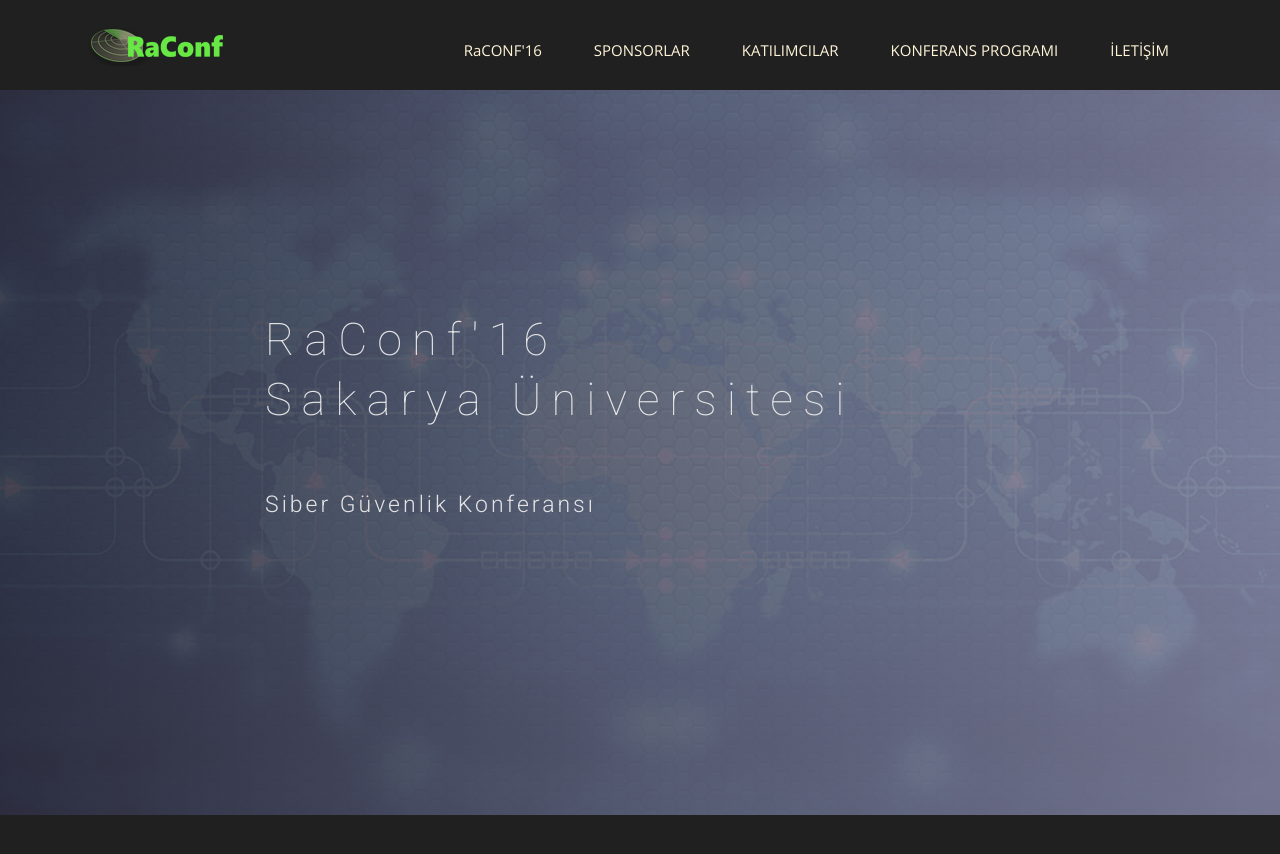
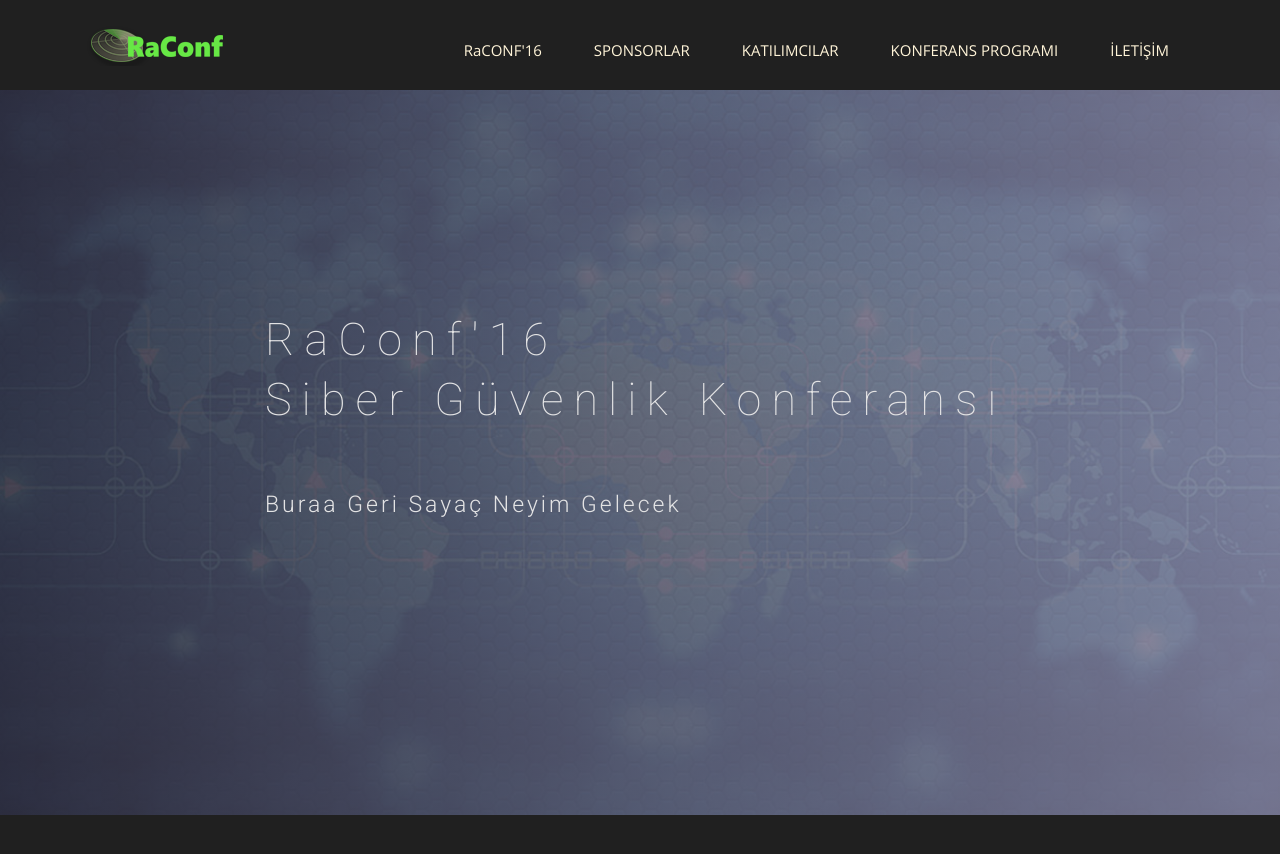
Before and after one commit to bilkamp/bilkamp19.github.io, a Jekyll site: the page built from index.html, in a window 1280 px wide and 900 px high. Shown: the top 854 px of the window. Built offline with Jekyll 4.4.1, drawn with Linux system fonts in a browser that asks for light colours; nearby versions of some CDN libraries; some web fonts are replaced.

Commit message:
değişiklik

```diff
--- a/index.html
+++ b/index.html
@@ -10,8 +10,8 @@
     <div class="row">
       <div class="col-md-10 col-md-offset-2">
         <div class="block">
-          <h1 class="animated fadeInUp">RaConf'16 <br> Sakarya Üniversitesi</h1>
-          <p class="animated fadeInUp">Siber Güvenlik Konferansı</p>
+          <h1 class="animated fadeInUp">RaConf'16 <br> Siber Güvenlik Konferansı</h1>
+          <p class="animated fadeInUp">Buraa Geri Sayaç Neyim Gelecek</p>
         </div>
       </div>
     </div>
```
